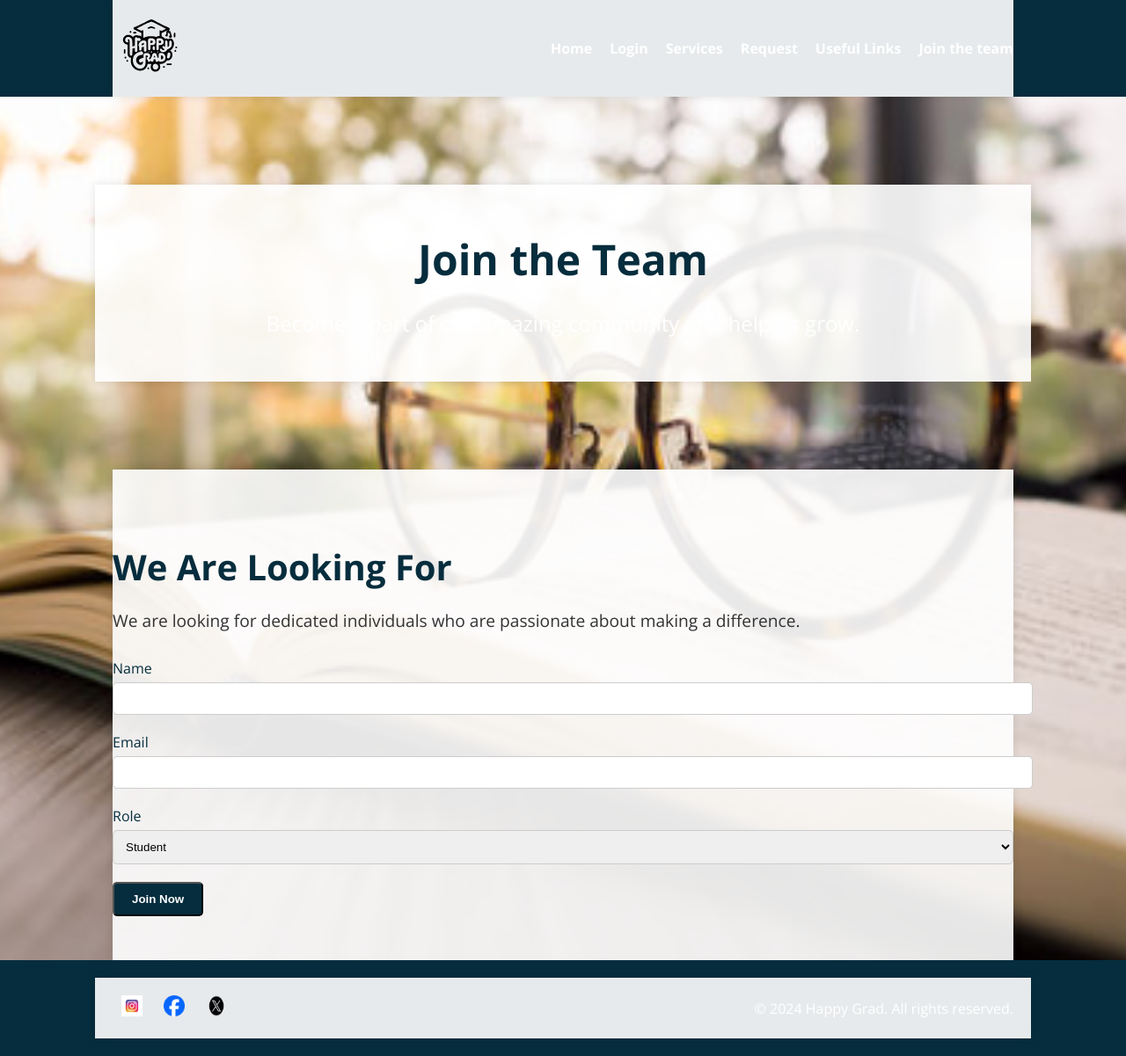
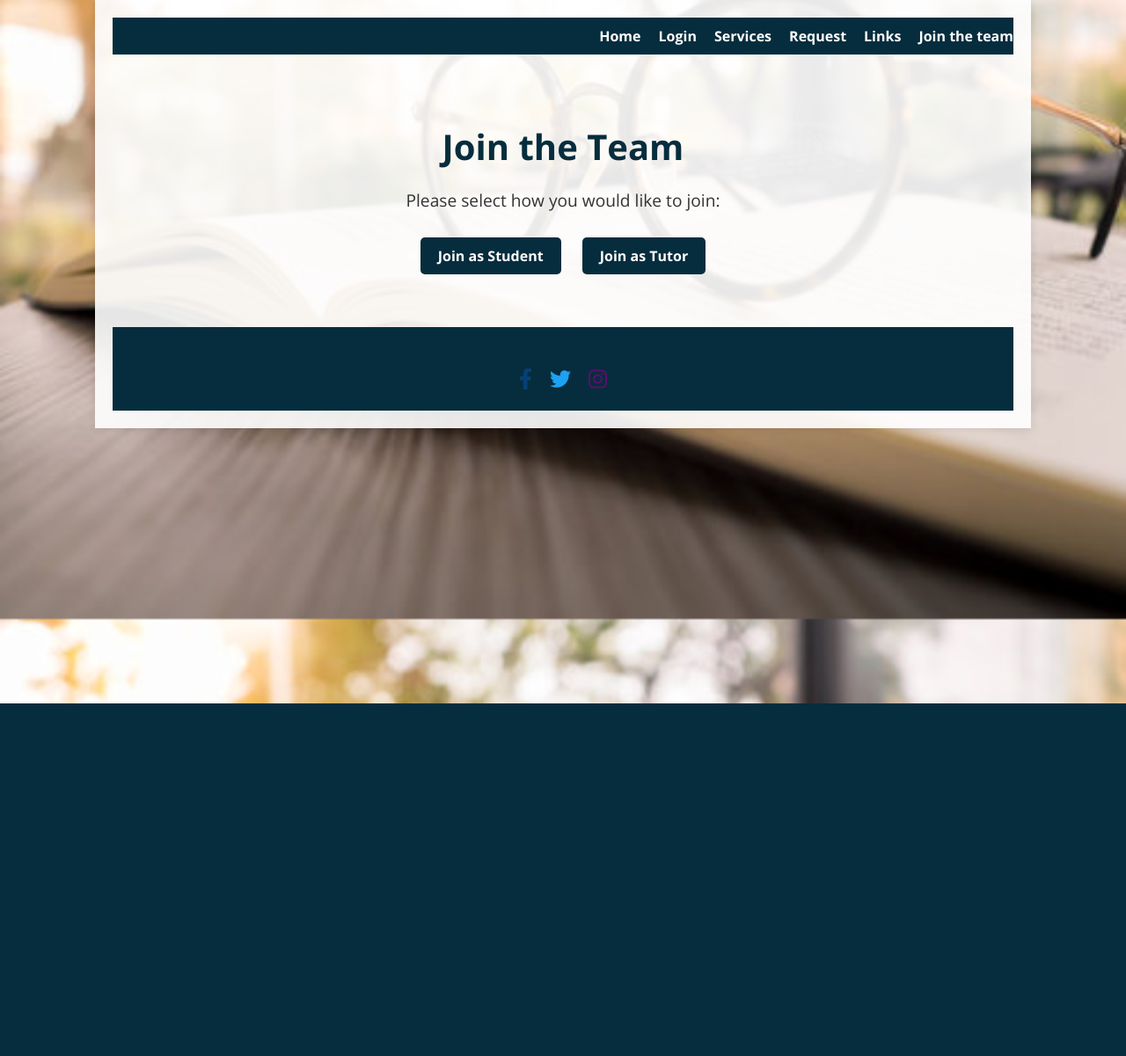
Before and after one commit to Theos-the-dawg/happy_grad_fin, a Django app: page /join_the_team/ in a window 1280 px wide. Shown: the whole page at 88% size. After the commit the page ends 800 px from the top, so only its background shows below. Run offline with Django 4.2, Linux system fonts and the light colour scheme.

Commit message:
add-color-coded-icon-on-join-the-tean-page-restore-page-to-proper-setup

```diff
--- a/service_matcher/templates/join_the_team.html
+++ b/service_matcher/templates/join_the_team.html
@@ -5,19 +5,15 @@
     <meta charset="UTF-8">
     <meta name="viewport" content="width=device-width, initial-scale=1.0">
     <title>Join the Team</title>
-    <link rel="icon" href="{% static 'images/logo.svg' %}" type="image/x-icon"/>
     <link rel="stylesheet" href="{% static 'css/join_the_team.css' %}">
     <link href="https://fonts.googleapis.com/css2?family=Open+Sans:wght@400;700&display=swap" rel="stylesheet">
-    <link href="https://fonts.googleapis.com/css2?family=Roboto:wght@400;700&display=swap" rel="stylesheet">
+    <link rel="stylesheet" href="https://cdnjs.cloudflare.com/ajax/libs/font-awesome/6.0.0-beta3/css/all.min.css">
+
 </head>
 <body>
-    <!-- Navigation Bar -->
-    <nav>
     <div class="container">
-            <div class="logo">
-                <img src="{% static 'images/logo.svg' %}" alt="Happy Grad Logo" style="width: 85px;">
-            </div>
-            <ul class="nav-links">
+        <nav class="navbar">
+            <ul>
                 <li><a href="{% url 'home' %}">Home</a></li>
                 {% if request.user.is_authenticated %}
                     <li><a href="{% url 'logout' %}">Logout</a></li>
@@ -26,57 +22,30 @@
                 {% endif %}
                 <li><a href="{% url 'services' %}">Services</a></li>
                 <li><a href="{% url 'documents' %}">Request</a></li>
-                <li><a href="{% url 'useful_links' %}">Useful Links</a></li>
+                <li><a href="{% url 'useful_links' %}">Links</a></li>
                 <li><a href="{% url 'join_the_team' %}">Join the team</a></li>
             </ul>
-        </div>
         </nav>
 
-    <!-- Header Section -->
-    <header>
-        <div class="container">
+        <div class="form-container">
             <h1>Join the Team</h1>
-            <p>Become a part of our amazing community and help us grow.</p>
+            <p>Please select how you would like to join:</p>
+            <div class="button-group">
+                <a href="{% url 'create_student'%}" class="btn">Join as Student</a>
+                <a href="{% url 'create_tutor'%}" class="btn">Join as Tutor</a>
             </div>
-    </header>
+        </div>
 
-    <!-- Main Content Section -->
-    <main>
-        <div class="container">
-            <h2>We Are Looking For</h2>
-            <p>We are looking for dedicated individuals who are passionate about making a difference.</p>
-            <form method="post" action="{% url 'join_the_team' %}">
-                {% csrf_token %}
-                <div class="form-group">
-                    <label for="name">Name</label>
-                    <input type="text" id="name" name="name" required>
-                </div>
-                <div class="form-group">
-                    <label for="email">Email</label>
-                    <input type="email" id="email" name="email" required>
-                </div>
-                <div class="form-group">
-                    <label for="role">Role</label>
-                    <select id="role" name="role">
-                        <option value="student">Student</option>
-                        <option value="tutor">Tutor</option>
-                    </select>
-                </div>
-                <button type="submit" class="btn">Join Now</button>
-            </form>
-        </div>
-    </main>
-
-    <!-- Footer Section -->
+        <!-- Footer section -->
         <footer>
-        <div class="container">
-            <div class="social-links">
-                <a href="#"><img src="{% static 'images/icon-instagram.png' %}" alt="Instagram"></a>
-                <a href="#"><img src="{% static 'images/icon-facebook.png' %}" alt="Facebook"></a>
-                <a href="#"><img src="{% static 'images/icon-twitter.png' %}" alt="Twitter"></a>
-            </div>
-            <p>&copy; 2024 Happy Grad. All rights reserved.</p>
+            <div class="icons-container"><!--rename and or delete to function better-->>
+                <ul class="social-icons">
+                    <li><a href="#" class="social-icon facebook-icon"><i class="fab fa-facebook-f"></i></a></li>
+                    <li><a href="#" class="social-icon twitter-icon"><i class="fab fa-twitter"></i></a></li>
+                    <li><a href="#" class="social-icon insta-icon"><i class="fab fa-instagram"></i></a></li>
+                </ul>
             </div>
         </footer>
+    </div>
 </body>
 </html>
--- a/static/css/join_the_team.css
+++ b/static/css/join_the_team.css
@@ -1,10 +1,11 @@
 body {
     font-family: 'Open Sans', sans-serif;
     margin: 0;
-    background-image: url('/static/images/home_wallpaper.jpg'); /* Add your background image here */
+    background-image: url('/static/images/home_wallpaper.jpg'); /* Add your background image */
     background-size: cover;
     background-position: center;
     color: #fff;
+    padding-bottom: 5px;
 }
 
 .container {
@@ -15,23 +16,18 @@
     box-shadow: 0 0 10px rgba(0, 0, 0, 0.1);
 }
 
+/* Navigation */
 nav {
     background-color: #062d3d;
     color: #fff;
 }
 
-nav .container {
-    display: flex;
-    justify-content: space-between;
-    align-items: center;
-    padding: 10px 0;
-}
-
 nav ul {
     list-style: none;
     display: flex;
+    justify-content: flex-end;
     margin: 0;
-    padding: 0;
+    padding: 10px 0;
 }
 
 nav ul li {
@@ -46,104 +42,92 @@
 }
 
 nav ul li a:hover {
-    color: #ffd700; /* Gold color */
+    color: #ffd700;
 }
 
-header {
+/* Form Section */
+.form-container {
     text-align: center;
-    padding: 100px 0;
-}
-
-header h1 {
-    font-size: 3em;
-    margin-bottom: 20px;
-    color: #062d3d;
-}
-
-header p {
-    font-size: 1.5em;
-    margin-bottom: 30px;
-}
-
-main .container {
     padding: 50px 0;
 }
 
-main h2 {
+.form-container h1 {
     font-size: 2.5em;
     margin-bottom: 20px;
     color: #062d3d;
 }
 
-main p {
+.form-container p {
     font-size: 1.2em;
     color: #333;
 }
 
-main form {
-    margin-top: 30px;
+.form-container .button-group a {
+    display: inline-block;
+    margin: 10px;
+    padding: 10px 20px;
+    background-color: #062d3d;
+    color: #fff;
+    border-radius: 5px;
+    text-decoration: none;
+    transition: background-color 0.3s;
+    font-weight: bold;
 }
 
-main .form-group {
-    margin-bottom: 20px;
-}
-
-main .form-group label {
-    display: block;
-    margin-bottom: 5px;
-    color: #062d3d;
-}
-
-main .form-group input,
-main .form-group select {
-    width: 100%;
-    padding: 10px;
-    border: 1px solid #ccc;
-    border-radius: 5px;
-}
-
-main .btn {
-    background-color: #062d3d;
-    color: #fff;
-    padding: 10px 20px;
-    text-decoration: none;
-    font-weight: bold;
-    border-radius: 5px;
-    transition: background-color 0.3s;
-}
-
-main .btn:hover {
+.form-container .button-group a:hover {
     background-color: #0055a5;
 }
 
+/* Footer */
 footer {
     background-color: #062d3d;
-    color: #fff;
+    color:  #062d3d;
     text-align: center;
     padding: 20px 0;
 }
 
-footer .container {
+footer .social-icons {
     display: flex;
-    justify-content: space-between;
-    align-items: center;
+    justify-content: center;
+    list-style: none;
+    padding: 0;
+    margin: 0;
 }
 
-footer .social-links a {
+footer .social-icons li {
     margin: 0 10px;
-    display: inline-block;
 }
 
-footer .social-links img {
-    width: 24px;
-    height: 24px;
+footer .social-icons a {
+
+    font-size: 24px;
     transition: opacity 0.3s;
 }
 
-footer .social-links img:hover {
+footer .social-icons a:hover {
     opacity: 0.7;
 }
+.facebook-icon{
+    color: #074075;
 
-footer p {
-    margin: 0;
 }
+.facebook-icon:hover{
+color: #01274b;
+}
+
+/* Twitter Icon Specific Styling */
+.twitter-icon {
+    color: #1DA1F2;
+}
+
+.twitter-icon:hover {
+    color: #0d95e8;
+}
+
+.insta-icon{
+    color: rgba(128, 0, 128, 0.733)
+}
+.insta-icon:hover{
+
+    color:  rgb(200, 255, 0)
+}
```
Also changed, not shown: service_matcher/templates/services.html (+5 -3 lines), static/css/services.css (+37 -2 lines). Lines whose indentation alone changed are shown as unchanged.
